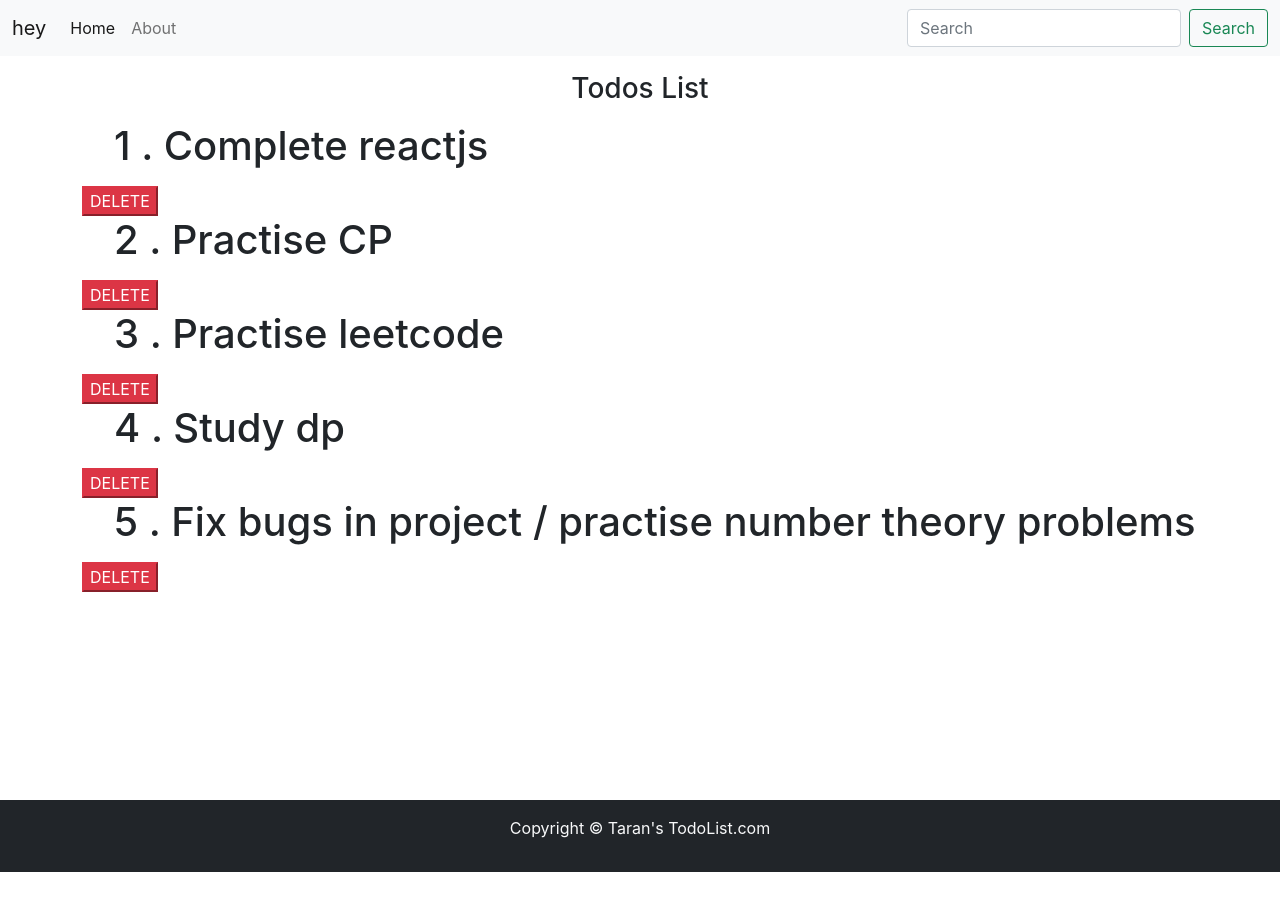
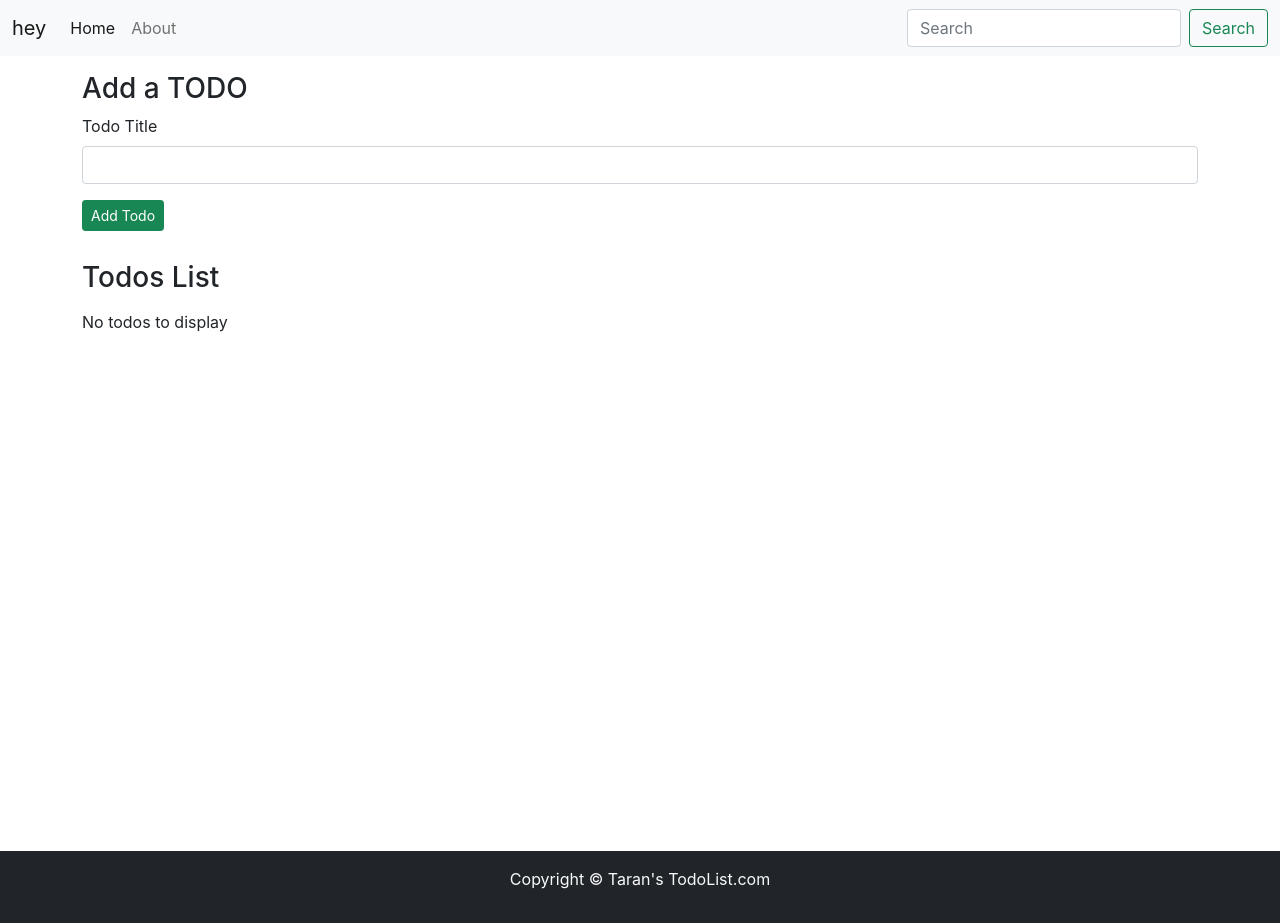
Before and after one commit to singhtaran1005/to-do-using-js-, a React (Create React App) app: page / in a window 1280 px wide. Before the commit the page ends 872 px from the top, so only its background shows below. Built offline with nearby package versions, Linux system fonts and the light colour scheme.

Commit message:
fixed_(add_delete)_todo

```diff
--- a/src/App.js
+++ b/src/App.js
@@ -1,46 +1,66 @@
-
-import logo from './logo.svg';
-import './App.css';
+import logo from "./logo.svg";
+import "./App.css";
 // import footer from './components/footer'
 import Header from "./components/header";
 import { Todos } from "./components/todos";
 import { Footer } from "./components/footer";
-import React, { useState } from 'react';
-
+import { Add_todo } from "./components/add_todo";
+import React, { useState } from "react";
 
 function App() {
   const onDelete = (todo) => {
     console.log("I am delete of a todo", todo);
     // let index = todos.indexOf(todo);
     // todos.splice(index, 1);
+    //deleting todos ->
+    setTodos(
+      todos.filter((e) => {
+        return e !== todo;
+      })
+    );
+  };
 
-    //deleting todos ->
-    setTodos(todos.filter((e) => {
-      return e !== todo;
-    }));
+  const addTodo = (title) => {
+    console.log("Add title", title);
+    let no;
+    if (todos.length == 0) {
+      no = 1;
+    } else {
+      no = todos[todos.length - 1].no + 1; //add todos number
+    }
+    const myTodo = {
+      no: no,
+      title: title,
+    };
+    setTodos([...todos, myTodo]);
+    console.log(myTodo);
   };
   const [todos, setTodos] = useState([
-    {
-      no: 1,
-      title: "Complete reactjs"
-    },
-    {
-      no: 2,
-      title: "Practise CP"
-    }, {
-      no: 3,
-      title: "Practise leetcode"
-    }, {
-      no: 4,
-      title: "Study dp"
-    }, {
-      no: 5,
-      title: "Fix bugs in project / practise number theory problems"
-    },
+    // {
+    //   no: 1,
+    //   title: "Complete reactjs",
+    // },
+    // {
+    //   no: 2,
+    //   title: "Practise CP",
+    // },
+    // {
+    //   no: 3,
+    //   title: "Practise leetcode",
+    // },
+    // {
+    //   no: 4,
+    //   title: "Study dp",
+    // },
+    // {
+    //   no: 5,
+    //   title: "Fix bugs in project / practise number theory problems",
+    // },
   ]);
   return (
     <>
       <Header title="hey" />
+      <Add_todo addTodo={addTodo}></Add_todo>
       <Todos todos={todos} onDelete={onDelete} />
       <Footer></Footer>
     </>
--- a/src/components/add_todo.js
+++ b/src/components/add_todo.js
@@ -0,0 +1,55 @@
+import React, { useState } from "react";
+
+export const Add_todo = ({addTodo}) => {
+  const [title, setTitle] = useState("");
+
+  const submit = (e) => {
+    e.preventDefault();
+    if(!title){
+      alert("Title cannot be blanked");
+    }
+
+   addTodo(title);
+  };
+  return (
+    <div className="container my-3">
+      <h3>Add a TODO </h3>
+      <form onSubmit={submit}>
+        <div class="mb-3">
+          <label for="title" class="form-label">
+            Todo Title{" "}
+          </label>
+          <input
+            type="text"
+            value={title}
+            onChange={(e) => {
+              setTitle(e.target.value);
+            }}
+            class="form-control"
+            id="exampleInputEmail1"
+            aria-describedby="emailHelp"
+          />
+        </div>
+        {/* <div class="mb-3">
+          <label for="exampleInputPassword1" class="form-label">
+            Title
+          </label>
+          <input
+            type="password"
+            class="form-control"
+            id="exampleInputPassword1"
+          />
+        </div> */}
+        {/* <div class="mb-3 form-check">
+          <input type="checkbox" class="form-check-input" id="exampleCheck1" />
+          <label class="form-check-label" for="exampleCheck1">
+            Check me out
+          </label>
+        </div> */}
+        <button type="submit" class="btn btn-sm btn-success">
+          Add Todo
+        </button>
+      </form>
+    </div>
+  );
+};
--- a/src/components/footer.js
+++ b/src/components/footer.js
@@ -1,13 +1,13 @@
 import React from 'react'
 
 export const Footer = () => {
-    let footerstyle = {
-        position: "absolute",
-        top: "100vh",
-        width: "100%"
-    }
+    // let footerstyle = {
+    //     position: "relative",
+    //     top: "10vh",
+    //     width: "100%"
+    // }
     return (
-        <footer className="bg-dark text-light py-3" style={footerstyle} >
+        <footer className="bg-dark text-light py-3" >
             <p className="text-center">Copyright &copy; Taran's TodoList.com</p>
         </footer>
     )
--- a/src/components/todos.js
+++ b/src/components/todos.js
@@ -3,21 +3,30 @@ import { Work } from "./work";
 
 
 export const Todos = (props) => {
+    let myStyle = {
+        minHeight: "70vh",
+        margin: "30px auto"
+    }
     return (
-        <div className="container">
+        <div className="container" style={myStyle}>
 
-            <h3 className="text-center my-3">Todos List </h3>
+            <h3 className=" my-3">Todos List </h3>
 
             {
-            //  document.write(props.todos.length),
+                //  document.write(props.todos.length),
 
-              props.todos.length === 0 ? "No todos to display" :
-                props.todos.map((todo) => {
-                    return <Work todo={todo} key={todo.no} onDelete={props.onDelete} />
-                })
+                props.todos.length === 0 ? "No todos to display" :
+                    props.todos.map((todo) => {
+                        return (
+                            <>
+                                <Work todo={todo} key={todo.no} onDelete={props.onDelete} />
+                                <hr/>
+
+                            </>)
+                    })
                 // )
             }
 
-        </div>
+        </div >
     )
 }
```
